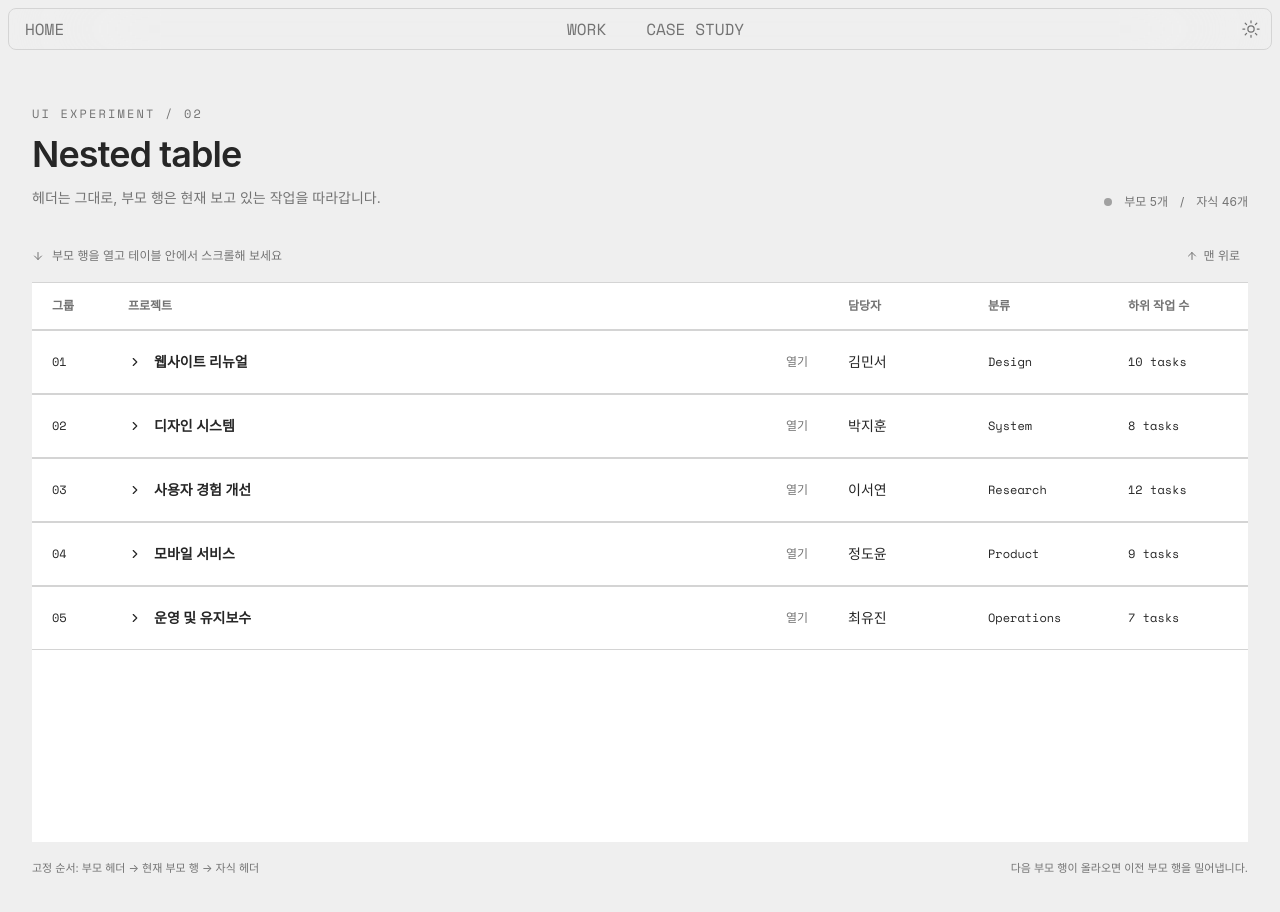
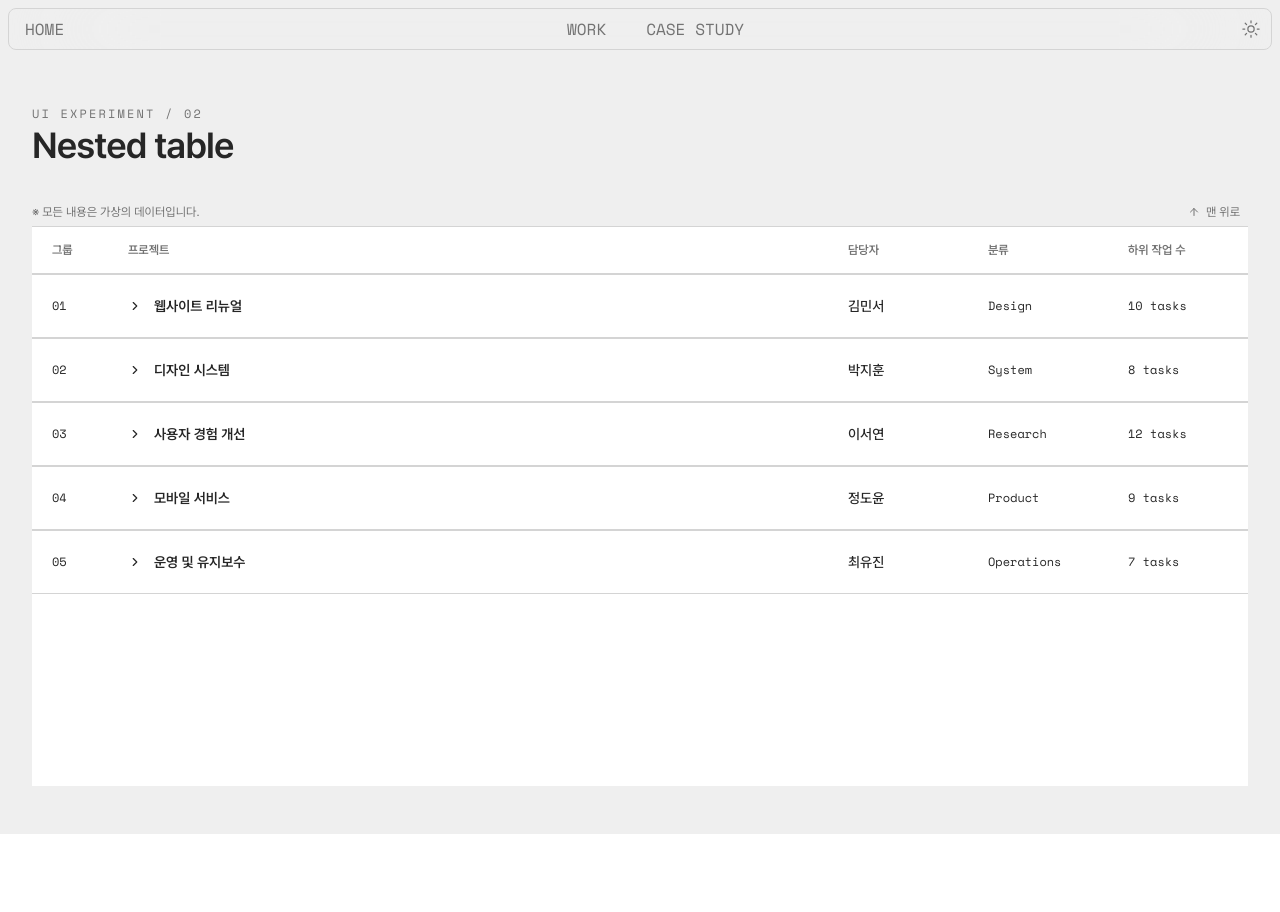
Before and after one commit to Jar0511/portfolio, a React app: page /work/table in a window 1280 px wide. Shown: the top 912 px of the page. After the commit the page ends 834 px from the top, so only its background shows below. Built offline with nearby package versions, Linux system fonts and the light colour scheme; the HTML template or start-up script is replaced by a standard one; a web font is replaced by a local one.

Commit message:
불필요한 설명 요소 제거, 페이지 타이틀 공통 UI로 분리

```diff
--- /dev/null
+++ b/src/common/layout/index.ts
@@ -0,0 +1 @@
+export { TitledSection } from "./titled-section"
--- /dev/null
+++ b/src/common/layout/titled-section.tsx
@@ -0,0 +1,20 @@
+import type { PropsWithChildren } from "react"
+
+type TitledSectionProps = PropsWithChildren<{
+  title: string
+  subtitle: string
+}>
+
+export const TitledSection = ({ children, title, subtitle }: TitledSectionProps) => {
+  return (
+    <section className="mx-auto max-w-7xl px-2 py-8 font-pretendard sm:px-6 sm:py-12">
+      <div className="mb-8 flex flex-col gap-1">
+        <p className="font-space-mono text-xs tracking-[0.18em] text-neutral-500 dark:text-neutral-400">
+          {subtitle}
+        </p>
+        <h1 className="text-3xl font-semibold tracking-tight sm:text-4xl">{title}</h1>
+      </div>
+      {children}
+    </section>
+  )
+}
--- a/src/index.css
+++ b/src/index.css
@@ -104,6 +104,14 @@
   font-display: swap;
 }
 
+@font-face {
+  font-family: "Pretendard";
+  font-weight: 45 920;
+  font-style: normal;
+  font-display: swap;
+  src: url("/fonts/PretendardVariable.woff2") format("woff2-variations");
+}
+
 @custom-variant dark (&:where(.dark, .dark *));
 
 * {
@@ -144,4 +152,8 @@ button {
   --font-escoredream:
     "Escoredream", -apple-system, BlinkMacSystemFont, "Apple SD Gothic Neo", "Malgun Gothic",
     "맑은 고딕", "Noto Sans KR", "Segoe UI", Roboto, system-ui, sans-serif;
+  --font-pretendard:
+    "Pretendard", Pretendard, -apple-system, BlinkMacSystemFont, system-ui, Roboto,
+    "Helvetica Neue", "Segoe UI", "Apple SD Gothic Neo", "Noto Sans KR", "Malgun Gothic",
+    "Apple Color Emoji", "Segoe UI Emoji", "Segoe UI Symbol", sans-serif;
 }
--- a/src/pages/work/dynamic-form/page.tsx
+++ b/src/pages/work/dynamic-form/page.tsx
@@ -1,9 +1,13 @@
+import { TitledSection } from "@/common/layout";
 import { ComplexForm } from "./complex-form";
 
 export default function DynamicForm() {
   return (
-    <div>
+    <TitledSection
+      title="Dynamic form"
+      subtitle="UI EXPERIMENT / 01"
+    >
       <ComplexForm />
-    </div>
+    </TitledSection>
   );
 }
--- a/src/pages/work/nested-table/page.tsx
+++ b/src/pages/work/nested-table/page.tsx
@@ -1,6 +1,6 @@
+import { TitledSection } from "@/common/layout";
 import { useRef, useState } from "react";
 import {
-  FiArrowDown,
   FiArrowUp,
   FiChevronDown,
   FiChevronRight,
@@ -33,7 +33,6 @@ const tasks = [
 const statuses = ["완료", "진행 중", "검토 중", "예정"] as const;
 const columns = "grid grid-cols-[76px_minmax(280px,1fr)_140px_140px_140px] items-center";
 const cell = "min-w-0 px-5";
-const totalTasks = groups.reduce((total, group) => total + group.count, 0);
 
 export default function NestedTable() {
   const scrollRef = useRef<HTMLDivElement>(null);
@@ -52,30 +51,12 @@ export default function NestedTable() {
   }
 
   return (
-    <section className="mx-auto max-w-7xl px-2 py-8 font-escoredream sm:px-6 sm:py-12">
-      <div className="mb-8 flex flex-wrap items-end justify-between gap-5">
-        <div>
-          <p className="mb-3 font-space-mono text-xs tracking-[0.18em] text-neutral-500 dark:text-neutral-400">
-            UI EXPERIMENT / 02
-          </p>
-          <h1 className="text-3xl font-semibold tracking-tight sm:text-4xl">Nested table</h1>
-          <p className="mt-3 text-sm leading-6 text-neutral-500 dark:text-neutral-400">
-            헤더는 그대로, 부모 행은 현재 보고 있는 작업을 따라갑니다.
-          </p>
-        </div>
-        <div className="flex items-center gap-3 text-xs text-neutral-500 dark:text-neutral-400">
-          <span className="size-2 rounded-full bg-neutral-400" />
-          <span>부모 {groups.length}개</span>
-          <span aria-hidden="true">/</span>
-          <span>자식 {totalTasks}개</span>
-        </div>
-      </div>
-
-      <div className="mb-3 flex flex-wrap items-center justify-between gap-3 text-xs text-neutral-500 dark:text-neutral-400">
-        <p className="flex items-center gap-2">
-          <FiArrowDown aria-hidden="true" />
-          부모 행을 열고 테이블 안에서 스크롤해 보세요
-        </p>
+    <TitledSection
+      title="Nested table"
+      subtitle="UI EXPERIMENT / 02"
+    >
+      <div className="flex flex-wrap items-center justify-between gap-3 text-xs text-neutral-500 dark:text-neutral-400">
+        <p>※ 모든 내용은 가상의 데이터입니다.</p>
         <button
           type="button"
           onClick={() => scrollRef.current?.scrollTo({ top: 0, behavior: "smooth" })}
@@ -92,7 +73,7 @@ export default function NestedTable() {
         tabIndex={0}
         className="isolate h-[min(640px,70dvh)] min-h-80 overflow-auto overscroll-contain bg-white text-neutral-800 outline-offset-4 focus-visible:outline-2 focus-visible:outline-neutral-500 dark:bg-neutral-950 dark:text-neutral-200"
       >
-        <div role="table" aria-label="프로젝트와 하위 작업" className="min-w-[840px] text-sm">
+        <div role="table" aria-label="프로젝트와 하위 작업" className="min-w-210 text-sm">
           {/* 부모 헤더(48px) 아래에 현재 그룹의 부모 행과 자식 헤더가 붙습니다. */}
           <div role="rowgroup" className="sticky top-0 z-30">
             <div
@@ -135,9 +116,6 @@ export default function NestedTable() {
                         <FiChevronRight aria-hidden="true" className="shrink-0" />
                       )}
                       <span>{group.name}</span>
-                      <span className="ml-auto shrink-0 text-xs font-normal text-neutral-500 dark:text-neutral-400">
-                        {expandedGroups.has(group.name) ? "접기" : "열기"}
-                      </span>
                     </button>
                   </div>
                   <div role="cell" className={cell}>
@@ -216,11 +194,6 @@ export default function NestedTable() {
           ))}
         </div>
       </div>
-
-      <div className="mt-4 flex flex-wrap justify-between gap-2 text-[11px] leading-5 text-neutral-500 dark:text-neutral-400">
-        <p>고정 순서: 부모 헤더 → 현재 부모 행 → 자식 헤더</p>
-        <p>다음 부모 행이 올라오면 이전 부모 행을 밀어냅니다.</p>
-      </div>
-    </section>
+    </TitledSection>
   );
 }
```
Also changed, not shown: public/fonts/PretendardVariable.woff2 (added).
